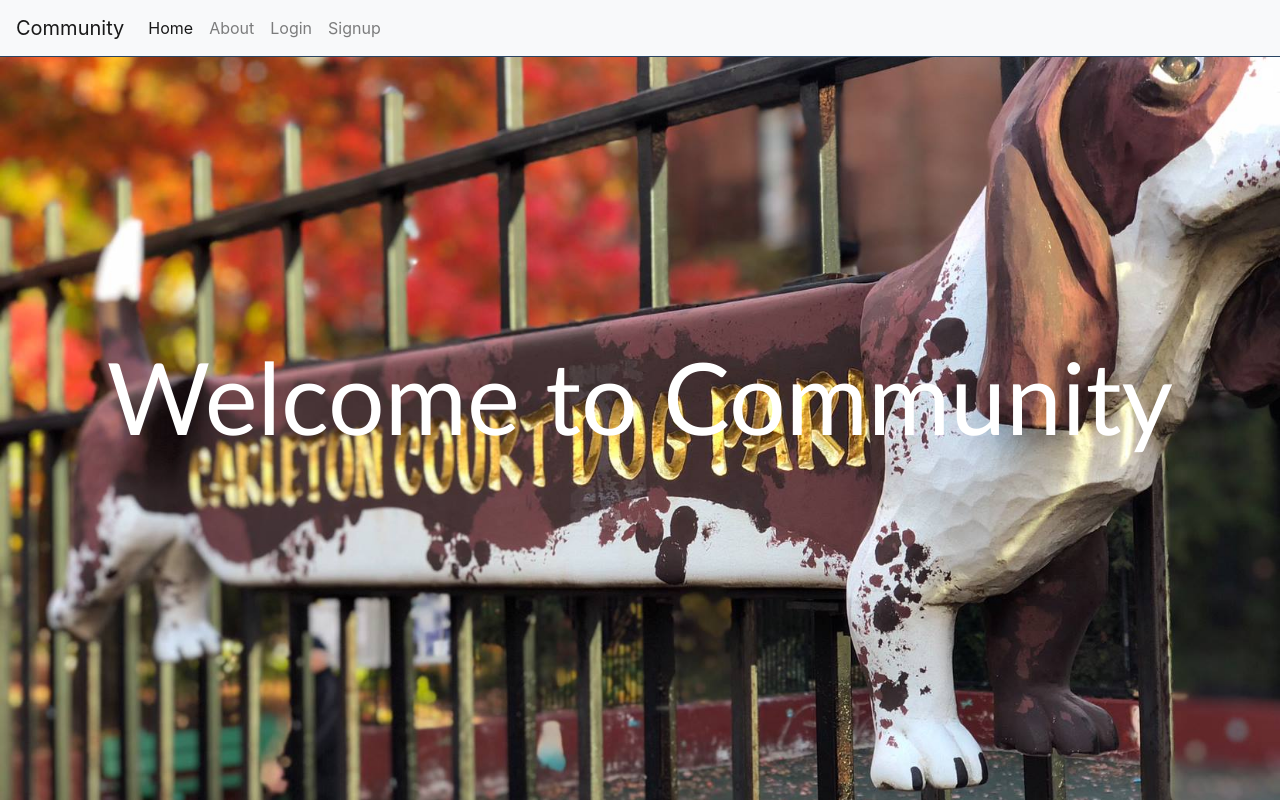
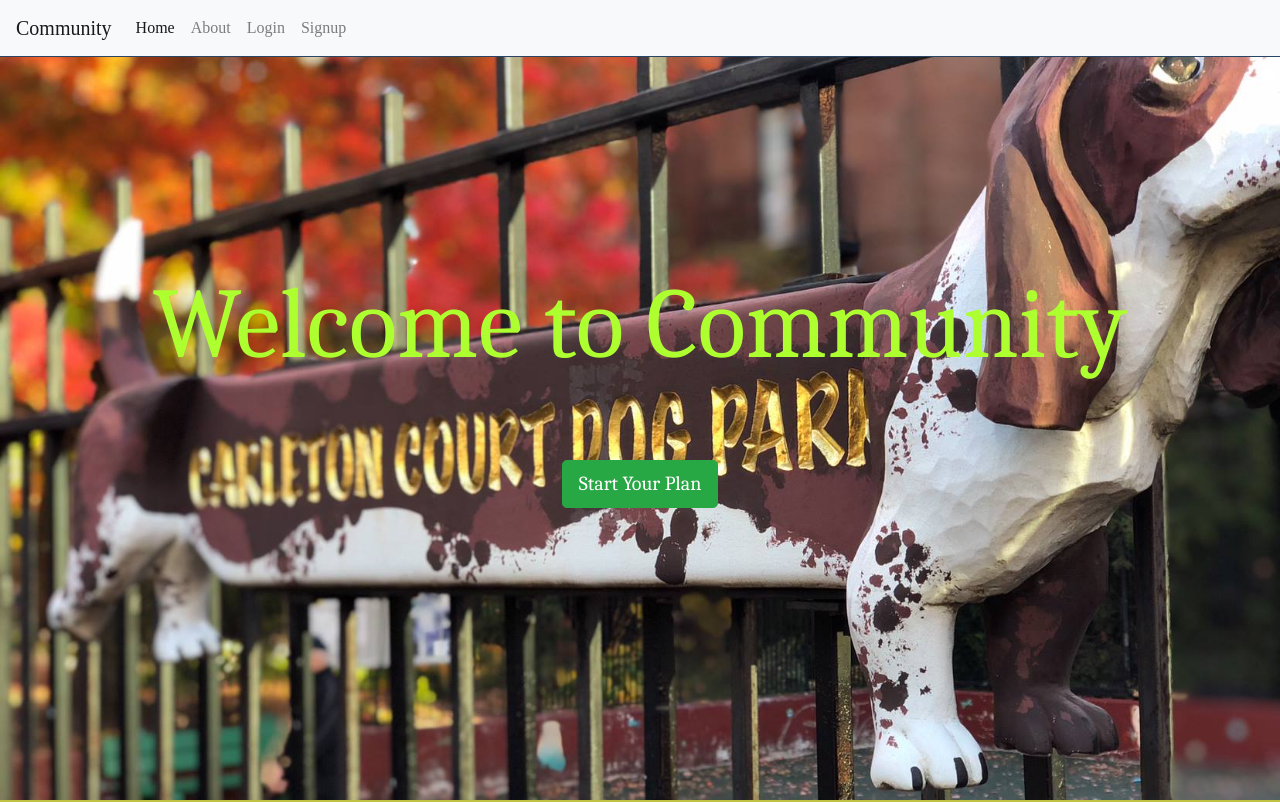
Before and after one commit to gaomigithub/Community, a React (Create React App) app: page / in a window 1280 px wide. Shown: the top 802 px of the page. Built offline with nearby package versions, Linux system fonts and the light colour scheme; no server answers; what aws-amplify would draw is missing.

Commit message:
Add google fonts and fixing in landing form

```diff
--- a/public/index.html
+++ b/public/index.html
@@ -3,6 +3,10 @@
   <head>
     <meta charset="utf-8" />
     <link rel="icon" href="%PUBLIC_URL%/favicon.ico" />
+    <link
+      href="https://fonts.googleapis.com/css?family=Caladea|Lobster|Oxanium|Spartan&display=swap"
+      rel="stylesheet"
+    />
     <meta name="viewport" content="width=device-width, initial-scale=1" />
     <meta name="theme-color" content="#000000" />
     <meta
--- a/src/components/Landing.js
+++ b/src/components/Landing.js
@@ -1,8 +1,7 @@
 import React from "react";
 import { useHistory } from "react-router-dom";
-import { Card, Container } from "react-bootstrap";
 import "bootstrap/dist/css/bootstrap.min.css";
-import { Row, Col } from "react-bootstrap";
+import { Button } from "react-bootstrap";
 import "../styles/Landing.css";
 import BgImg from "../img/bg_1.jpg";
 
@@ -19,8 +18,15 @@ export default function Landing() {
 
   return (
     <div className="image-box" style={sectionStyle}>
-      <h1>Welcome to Community</h1>
-      <div></div>
+      <div className="greeting">
+        Welcome to Community
+        <div className="buttons">
+          <Button variant="success" size="lg">
+            {" "}
+            Start Your Plan
+          </Button>
+        </div>
+      </div>
     </div>
   );
 }
--- a/src/index.css
+++ b/src/index.css
@@ -1,13 +1,17 @@
 body {
   margin: 0;
-  font-family: -apple-system, BlinkMacSystemFont, 'Segoe UI', 'Roboto', 'Oxygen',
-    'Ubuntu', 'Cantarell', 'Fira Sans', 'Droid Sans', 'Helvetica Neue',
+  font-family: -apple-system, BlinkMacSystemFont, "Segoe UI", "Roboto", "Oxygen",
+    "Ubuntu", "Cantarell", "Fira Sans", "Droid Sans", "Helvetica Neue",
     sans-serif;
+  font-family: "Spartan";
+  font-family: "Oxanium";
+  font-family: "Caladea";
+  font-family: "Lobster";
   -webkit-font-smoothing: antialiased;
   -moz-osx-font-smoothing: grayscale;
 }
 
 code {
-  font-family: source-code-pro, Menlo, Monaco, Consolas, 'Courier New',
+  font-family: source-code-pro, Menlo, Monaco, Consolas, "Courier New",
     monospace;
 }
--- a/src/styles/About.css
+++ b/src/styles/About.css
@@ -1,20 +1,12 @@
-/* body {
+body {
   margin: 0;
   padding: 0;
   font-family: "Montserrat";
   color: #222;
   background: #229954;
-  background: -webkit-linear-gradient(
-    to top,
-    #f4d03f,
-    #229954
-  );
-  background: linear-gradient(
-    to top,
-    #f4d03f,
-    #229954
-  );
-} */
+  background: -webkit-linear-gradient(to top, #f4d03f, #229954);
+  background: linear-gradient(to top, #f4d03f, #229954);
+}
 
 body * {
   transition: all 300ms ease-in-out;
--- a/src/styles/Landing.css
+++ b/src/styles/Landing.css
@@ -5,7 +5,7 @@
   -webkit-background-size: cover;
 
   /* Here's the same styles we applied to our content-div earlier */
-  color: white;
+  color: greenyellow;
   height: 100vh;
   max-height: 90%;
   min-height: 50vh;
@@ -13,14 +13,17 @@
   align-items: center;
   justify-content: center;
 }
+.greeting {
+  font-size: 100px;
+  font-family: Caladea;
+}
+.buttons {
+  text-align: center;
+}
 
-/* html,
+html,
 body {
   margin: 0;
   padding: 0;
   font-family: sans-serif;
-} */
-h1 {
-  font-size: 100px;
-  font-family: Georgia, serif;
 }
```
